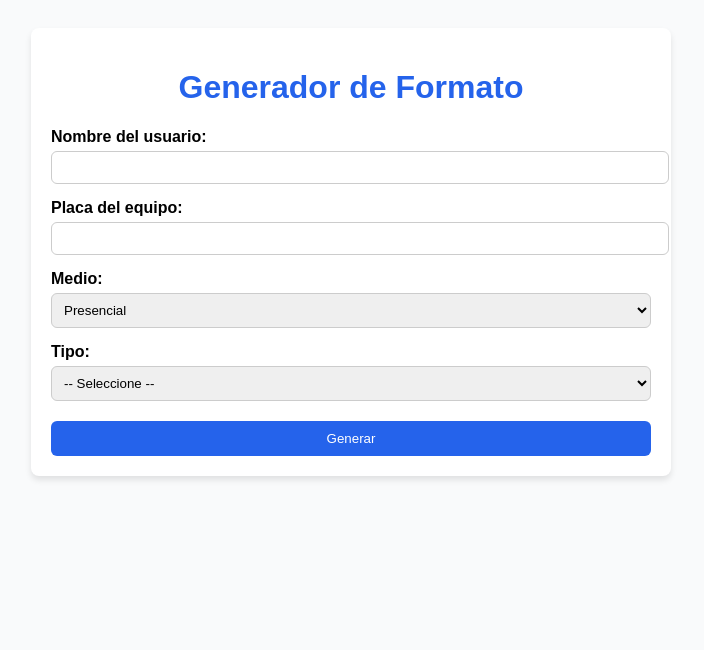
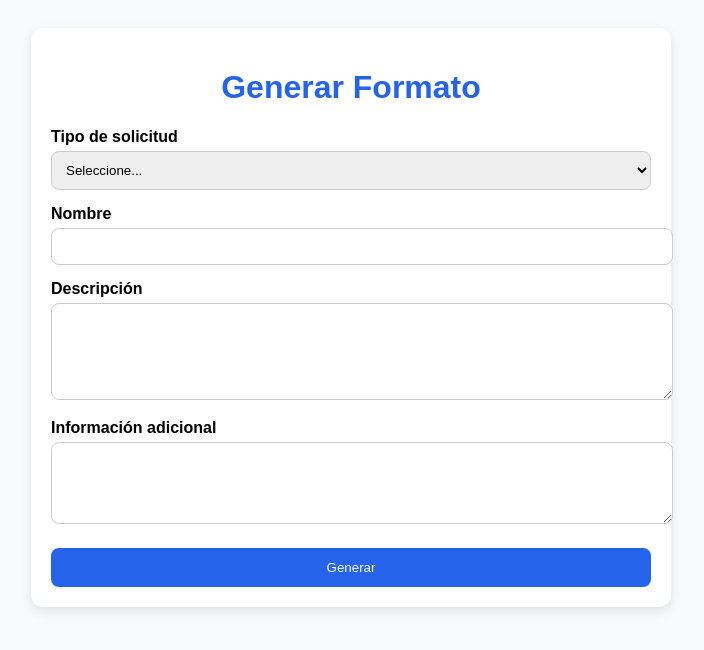
Before and after one commit to Steven-gil-dep/mi_app_flask, a Flask app: template templates/form.html in a window 1280 px wide. Shown: the top 650 px of the page, without its empty margins (289-993 px from the left). Run offline with Flask 3, Linux system fonts and the light colour scheme; the template is opened without the code that fills it, so the values that code supplies are empty.

Commit message:
Update form.html

```diff
--- a/templates/form.html
+++ b/templates/form.html
@@ -2,65 +2,39 @@
 <html lang="es">
 <head>
     <meta charset="UTF-8">
-    <title>Generador de Formato</title>
+    <title>Generador de Formatos</title>
     <style>
         body { font-family: Arial, sans-serif; background: #f9fafb; padding: 20px; }
-        .container { max-width: 600px; margin: auto; background: white; padding: 20px; border-radius: 8px; box-shadow: 0 4px 6px rgba(0,0,0,0.1); }
+        .container { max-width: 600px; margin: auto; background: white; padding: 20px; border-radius: 12px; box-shadow: 0 4px 12px rgba(0,0,0,0.1); }
         h1 { text-align: center; color: #2563eb; }
-        label { font-weight: bold; display: block; margin-top: 15px; }
-        input, select { width: 100%; padding: 8px; margin-top: 5px; border-radius: 6px; border: 1px solid #ccc; }
-        button { margin-top: 20px; width: 100%; padding: 10px; background: #2563eb; color: white; border: none; border-radius: 6px; cursor: pointer; }
+        label { display: block; margin-top: 15px; font-weight: bold; }
+        input, select, textarea { width: 100%; padding: 10px; margin-top: 5px; border-radius: 8px; border: 1px solid #ccc; }
+        button { margin-top: 20px; width: 100%; padding: 12px; background: #2563eb; color: white; border: none; border-radius: 8px; cursor: pointer; }
         button:hover { background: #1d4ed8; }
     </style>
 </head>
 <body>
     <div class="container">
-        <h1>Generador de Formato</h1>
-        <form method="post">
-            <label>Nombre del usuario:</label>
-            <input type="text" name="usuario" required>
-
-            <label>Placa del equipo:</label>
-            <input type="text" name="placa" required>
-
-            <label>Medio:</label>
-            <select name="medio" required>
-                <option value="Presencial">Presencial</option>
-                <option value="Virtual">Virtual</option>
+        <h1>Generar Formato</h1>
+        <form action="/generar" method="post">
+            <label for="tipo">Tipo de solicitud</label>
+            <select id="tipo" name="tipo" required>
+                <option value="">Seleccione...</option>
+                <option value="Requerimiento">Requerimiento</option>
+                <option value="Incidente">Incidente</option>
             </select>
 
-            <label>Tipo:</label>
-            <select name="tipo" id="tipo" required onchange="mostrarOpciones()">
-                <option value="">-- Seleccione --</option>
-                <option value="requerimiento">Requerimiento</option>
-                <option value="incidente">Incidente</option>
-            </select>
+            <label for="nombre">Nombre</label>
+            <input type="text" id="nombre" name="nombre" required>
 
-            <div id="opciones"></div>
+            <label for="descripcion">Descripción</label>
+            <textarea id="descripcion" name="descripcion" rows="5" required></textarea>
+
+            <label for="adicional">Información adicional</label>
+            <textarea id="adicional" name="adicional" rows="4"></textarea>
 
             <button type="submit">Generar</button>
         </form>
     </div>
-
-    <script>
-        const requerimientos = {{ requerimientos|tojson }};
-        const incidentes = {{ incidentes|tojson }};
-
-        function mostrarOpciones() {
-            let tipo = document.getElementById("tipo").value;
-            let div = document.getElementById("opciones");
-            div.innerHTML = "";
-
-            if (tipo === "requerimiento") {
-                div.innerHTML = '<label>Seleccione requerimiento:</label><select name="opcion" required>' +
-                    Object.entries(requerimientos).map(([k, v]) => `<option value="${k}">${v[0]}</option>`).join("") +
-                    '</select>';
-            } else if (tipo === "incidente") {
-                div.innerHTML = '<label>Seleccione incidente:</label><select name="opcion" required>' +
-                    Object.entries(incidentes).map(([k, v]) => `<option value="${k}">${v[0]}</option>`).join("") +
-                    '</select>';
-            }
-        }
-    </script>
 </body>
 </html>
```
